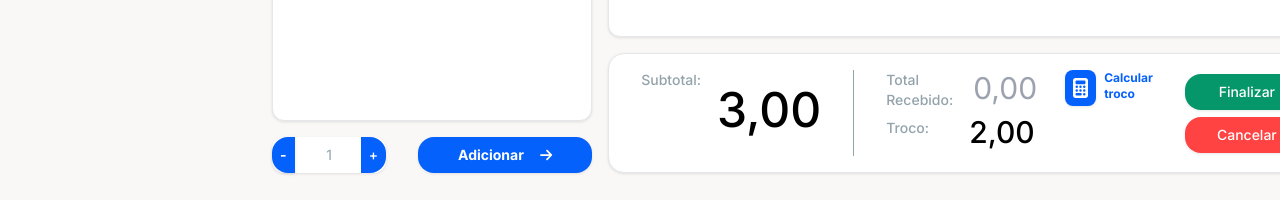
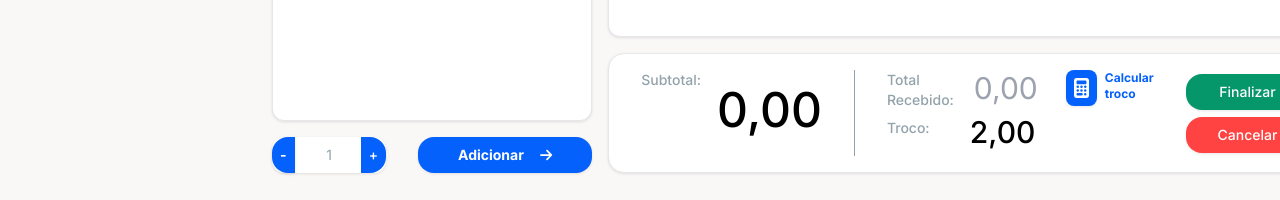
Before and after one commit to AlissonSilva07/frontend-sistema-pdv, an Angular app: page /vender in a window 1280 px wide. Shown: the part 571-771 px from the top of the page. Built offline with nearby package versions, Linux system fonts and the light colour scheme.

Commit message:
Funcionalidade de imprimir o valor do carrinho no subtotal

```diff
--- a/src/app/pages/tela-venda/tela-venda.component.html
+++ b/src/app/pages/tela-venda/tela-venda.component.html
@@ -10,7 +10,7 @@
         </div>
         <div class="h-full w-full flex flex-col gap-4">
             <app-lista-de-produtos [lista]="carr" [reset]="exibeResetCarrinho" (apagaLista)="esvaziaReceiver($event)" class="flex-1"></app-lista-de-produtos>
-            <app-finalizar class="flex-2"></app-finalizar>
+            <app-finalizar [totalPreco]="totalPreco" class="flex-2"></app-finalizar>
         </div>
     </div>
 </main>
--- a/src/app/pages/tela-venda/tela-venda.component.ts
+++ b/src/app/pages/tela-venda/tela-venda.component.ts
@@ -40,7 +40,6 @@ export class TelaVendaComponent {
 
   quantidadeReceiver(quantidade: number): void {
     this.quantidadeInput = quantidade;
-    console.log(quantidade)
   }
 
   //Contador de Input
@@ -48,6 +47,7 @@ export class TelaVendaComponent {
 
   //Algoritmo que constrói a lista de produtos
   carr: ProdutoCarrinho[] = this.listaService.getLista();
+  totalPreco: number = this.listaService.getTotalPreco();
   exibeResetCarrinho: boolean = false;
 
   adicionarAoCarrinho(): void {
@@ -55,6 +55,7 @@ export class TelaVendaComponent {
       let arredondado: number = Math.round((this.produtoPesquisa.valUnitario * this.quantidadeInput)* 100) / 100;
       let prod = new ProdutoCarrinho(this.produtoPesquisa.idProduto, this.produtoPesquisa.nomeProduto, this.quantidadeInput, this.produtoPesquisa.valUnitario, arredondado);
       this.listaService.adicionarProduto(prod);
+      this.totalPreco = this.listaService.getTotalPreco();
       this.exibeResetCarrinho = true;
     }
   }
@@ -63,6 +64,7 @@ export class TelaVendaComponent {
     if (esvazia) {
       this.listaService.limparLista();
       this.carr = this.listaService.getLista();
+      this.totalPreco = this.listaService.getTotalPreco();
       this.exibeResetCarrinho = false;
     }
   }
--- a/src/app/shared/finalizar/finalizar.component.html
+++ b/src/app/shared/finalizar/finalizar.component.html
@@ -1,7 +1,10 @@
 <div class="bg-white py-4 px-8 short:px-4 flex justify-between gap-8 rounded-2xl shadow-padrao border">
         <div class="flex gap-4 items-start">
             <p class="text-sm text-cinza-400 font-medium">Subtotal:</p>
-            <p class="text-cinza-600 text-5xl short:text-4xl font-medium py-4">3,00</p>
+            <p *ngIf="totalPreco; else precoZerado" class="text-cinza-600 text-5xl short:text-4xl font-medium py-4">{{ totalPreco }}</p>
+            <ng-template #precoZerado>
+                <p class="text-cinza-600 text-5xl short:text-4xl font-medium py-4">0,00</p>
+            </ng-template>
         </div>
         <div class="w-[1px] h-[86px] bg-cinza-400"></div>
         <div class="flex-1 flex gap-4 align-top">
--- a/src/app/shared/finalizar/finalizar.component.ts
+++ b/src/app/shared/finalizar/finalizar.component.ts
@@ -1,4 +1,4 @@
-import { Component } from '@angular/core';
+import { Component, Input } from '@angular/core';
 import { faCalculator } from '@fortawesome/free-solid-svg-icons';
 
 @Component({
@@ -8,4 +8,6 @@ import { faCalculator } from '@fortawesome/free-solid-svg-icons';
 })
 export class FinalizarComponent {
   faCalculator = faCalculator;
+
+  @Input() totalPreco!: number;
 }
```
